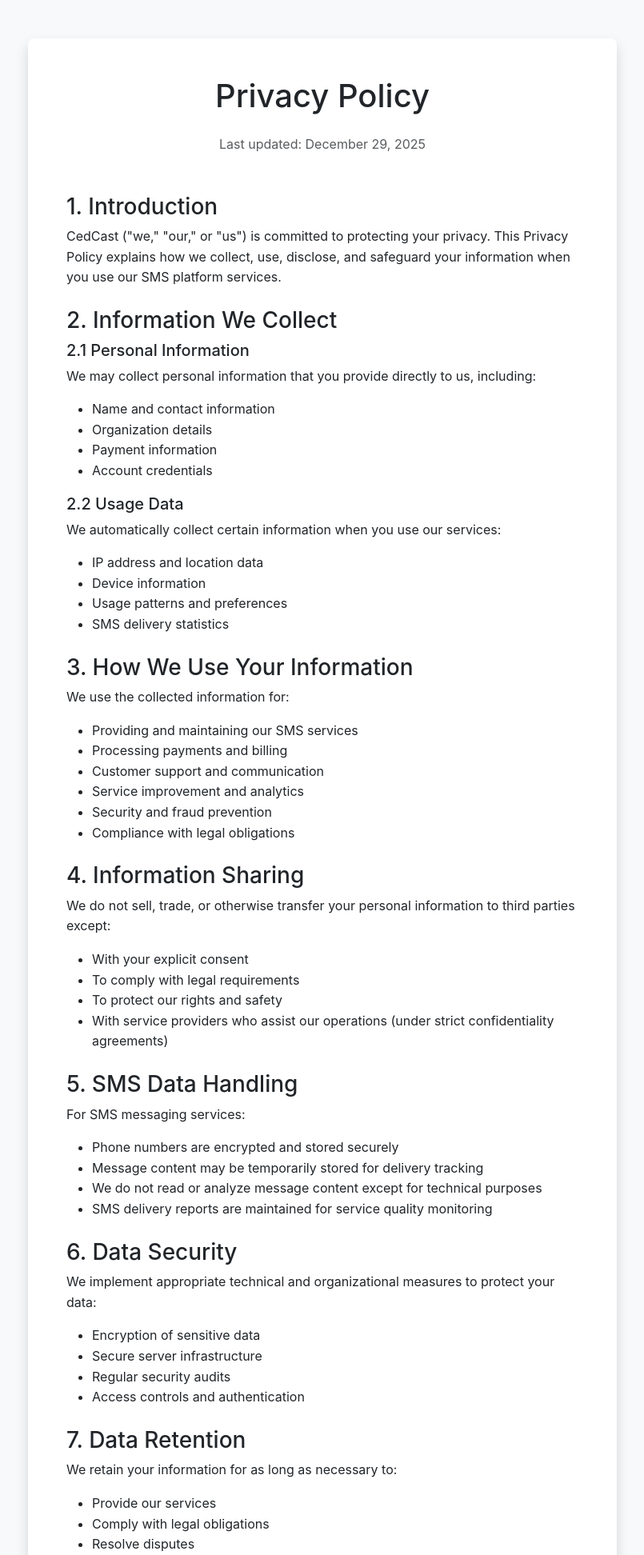
After one commit to Cedcast/CedCast-app, a Django app: page /privacy-policy/ in a window 1280 px wide. The commit adds this page. Shown: the top 1944 px of the page at 80% size, without its empty margins (237-1042 px from the left). Run offline with Django 5.2, Linux system fonts and the light colour scheme.

Commit message:
Add privacy policy page and link from homepage footer

```diff
--- a/core/templates/home.html
+++ b/core/templates/home.html
@@ -1034,6 +1034,7 @@ html {
                         <li><a href="#premium" class="text-white text-decoration-none">Premium Services</a></li>
                         <li><a href="#hero" class="text-white text-decoration-none">Home</a></li>
                         <li><a href="{% url 'login' %}" class="text-white text-decoration-none">Login</a></li>
+                        <li><a href="{% url 'privacy_policy' %}" class="text-white text-decoration-none">Privacy Policy</a></li>
                     </ul>
                 </div>
                 <div class="col-md-4">
--- /dev/null
+++ b/core/templates/privacy_policy.html
@@ -0,0 +1,168 @@
+{% extends 'base.html' %}
+{% load static %}
+
+{% block title %}Privacy Policy - CedCast{% endblock %}
+
+{% block content %}
+<div class="container py-5">
+    <div class="row justify-content-center">
+        <div class="col-lg-8">
+            <div class="card shadow">
+                <div class="card-body p-5">
+                    <h1 class="text-center mb-4">Privacy Policy</h1>
+                    <p class="text-muted text-center mb-5">Last updated: December 29, 2025</p>
+
+                    <div class="mb-4">
+                        <h3>1. Introduction</h3>
+                        <p>CedCast ("we," "our," or "us") is committed to protecting your privacy. This Privacy Policy explains how we collect, use, disclose, and safeguard your information when you use our SMS platform services.</p>
+                    </div>
+
+                    <div class="mb-4">
+                        <h3>2. Information We Collect</h3>
+                        <h5>2.1 Personal Information</h5>
+                        <p>We may collect personal information that you provide directly to us, including:</p>
+                        <ul>
+                            <li>Name and contact information</li>
+                            <li>Organization details</li>
+                            <li>Payment information</li>
+                            <li>Account credentials</li>
+                        </ul>
+
+                        <h5>2.2 Usage Data</h5>
+                        <p>We automatically collect certain information when you use our services:</p>
+                        <ul>
+                            <li>IP address and location data</li>
+                            <li>Device information</li>
+                            <li>Usage patterns and preferences</li>
+                            <li>SMS delivery statistics</li>
+                        </ul>
+                    </div>
+
+                    <div class="mb-4">
+                        <h3>3. How We Use Your Information</h3>
+                        <p>We use the collected information for:</p>
+                        <ul>
+                            <li>Providing and maintaining our SMS services</li>
+                            <li>Processing payments and billing</li>
+                            <li>Customer support and communication</li>
+                            <li>Service improvement and analytics</li>
+                            <li>Security and fraud prevention</li>
+                            <li>Compliance with legal obligations</li>
+                        </ul>
+                    </div>
+
+                    <div class="mb-4">
+                        <h3>4. Information Sharing</h3>
+                        <p>We do not sell, trade, or otherwise transfer your personal information to third parties except:</p>
+                        <ul>
+                            <li>With your explicit consent</li>
+                            <li>To comply with legal requirements</li>
+                            <li>To protect our rights and safety</li>
+                            <li>With service providers who assist our operations (under strict confidentiality agreements)</li>
+                        </ul>
+                    </div>
+
+                    <div class="mb-4">
+                        <h3>5. SMS Data Handling</h3>
+                        <p>For SMS messaging services:</p>
+                        <ul>
+                            <li>Phone numbers are encrypted and stored securely</li>
+                            <li>Message content may be temporarily stored for delivery tracking</li>
+                            <li>We do not read or analyze message content except for technical purposes</li>
+                            <li>SMS delivery reports are maintained for service quality monitoring</li>
+                        </ul>
+                    </div>
+
+                    <div class="mb-4">
+                        <h3>6. Data Security</h3>
+                        <p>We implement appropriate technical and organizational measures to protect your data:</p>
+                        <ul>
+                            <li>Encryption of sensitive data</li>
+                            <li>Secure server infrastructure</li>
+                            <li>Regular security audits</li>
+                            <li>Access controls and authentication</li>
+                        </ul>
+                    </div>
+
+                    <div class="mb-4">
+                        <h3>7. Data Retention</h3>
+                        <p>We retain your information for as long as necessary to:</p>
+                        <ul>
+                            <li>Provide our services</li>
+                            <li>Comply with legal obligations</li>
+                            <li>Resolve disputes</li>
+                            <li>Enforce our agreements</li>
+                        </ul>
+                    </div>
+
+                    <div class="mb-4">
+                        <h3>8. Your Rights</h3>
+                        <p>You have the right to:</p>
+                        <ul>
+                            <li>Access your personal data</li>
+                            <li>Correct inaccurate information</li>
+                            <li>Request data deletion</li>
+                            <li>Object to data processing</li>
+                            <li>Data portability</li>
+                            <li>Withdraw consent</li>
+                        </ul>
+                    </div>
+
+                    <div class="mb-4">
+                        <h3>9. Cookies and Tracking</h3>
+                        <p>We use cookies and similar technologies to:</p>
+                        <ul>
+                            <li>Remember your preferences</li>
+                            <li>Analyze site usage</li>
+                            <li>Improve user experience</li>
+                            <li>Provide personalized content</li>
+                        </ul>
+                    </div>
+
+                    <div class="mb-4">
+                        <h3>10. Third-Party Services</h3>
+                        <p>Our service integrates with third-party SMS providers:</p>
+                        <ul>
+                            <li>Hubtel SMS services</li>
+                            <li>ClickSend SMS services</li>
+                            <li>Paystack payment processing</li>
+                        </ul>
+                        <p>These providers have their own privacy policies which we encourage you to review.</p>
+                    </div>
+
+                    <div class="mb-4">
+                        <h3>11. International Data Transfers</h3>
+                        <p>Your data may be transferred to and processed in countries other than your own. We ensure appropriate safeguards are in place for such transfers.</p>
+                    </div>
+
+                    <div class="mb-4">
+                        <h3>12. Children's Privacy</h3>
+                        <p>Our services are not intended for children under 13. We do not knowingly collect personal information from children under 13.</p>
+                    </div>
+
+                    <div class="mb-4">
+                        <h3>13. Changes to This Policy</h3>
+                        <p>We may update this Privacy Policy from time to time. We will notify you of any material changes by posting the new policy on this page and updating the "Last updated" date.</p>
+                    </div>
+
+                    <div class="mb-4">
+                        <h3>14. Contact Us</h3>
+                        <p>If you have any questions about this Privacy Policy, please contact us:</p>
+                        <ul>
+                            <li>Email: privacy@cedcast.com</li>
+                            <li>Phone: +233530422137</li>
+                            <li>Address: Kumasi, Ghana</li>
+                        </ul>
+                    </div>
+
+                    <div class="text-center mt-5">
+                        <a href="{% url 'home' %}" class="btn btn-primary">
+                            <i class="bi bi-arrow-left me-2"></i>Back to Home
+                        </a>
+                    </div>
+                </div>
+            </div>
+        </div>
+    </div>
+</div>
+{% endblock %}
--- a/core/urls.py
+++ b/core/urls.py
@@ -5,6 +5,7 @@ from django.urls import reverse_lazy
 
 urlpatterns = [
     path('', views.home_view, name='home'),
+    path('privacy-policy/', views.privacy_policy_view, name='privacy_policy'),
     path('enrollment-request/', views.enrollment_request_view, name='enrollment_request'),
     path('login/', views.login_redirect, name='login'),
     path('login/super/', views.login_super_view, name='login_super'),
--- a/core/views.py
+++ b/core/views.py
@@ -28,6 +28,13 @@ def home_view(request):
 	}
 
 	return render(request, "home.html", context)
+
+
+def privacy_policy_view(request):
+	"""Privacy policy page view"""
+	return render(request, "privacy_policy.html")
+
+
 from django.conf import settings
 from core.hubtel_utils import send_sms
 from django.utils.text import slugify
```
